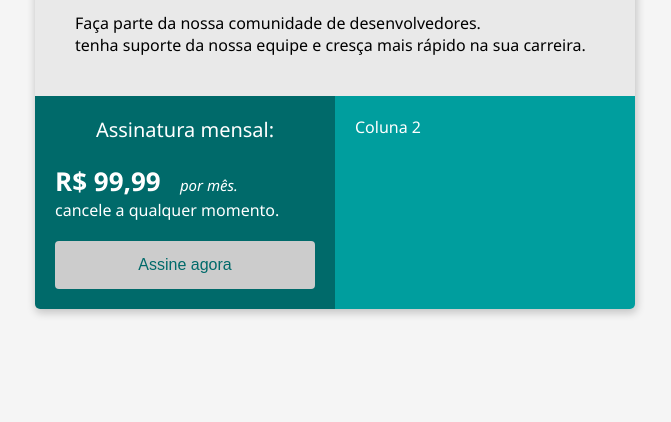
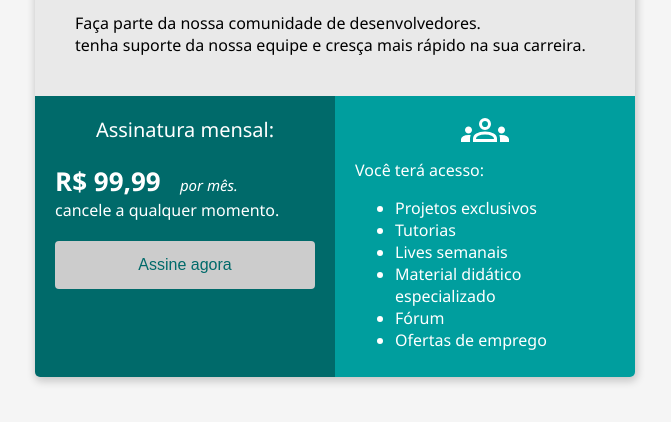
Before and after one commit to akanaul/bootcamp-devjr-mod2, a plain HTML site: page index.html in a window 1280 px wide. Shown: the part 138-560 px from the top of the page, without its empty margins (305-976 px from the left). Drawn offline with Linux system fonts and the light colour scheme.

Commit message:
closes #5 - tags ul e li e adicionando imagem

```diff
--- a/index.html
+++ b/index.html
@@ -58,7 +58,7 @@
         .col-2{
             background-color: #009E9E;
             width: 50%;
-            padding: 20px;
+            padding: 10px 20px;
             color: #FFF;
         }
         .subscription-title{
@@ -95,6 +95,9 @@
         .button:hover{
             background-color: #E9E9E9;
         }
+        .image-group{
+            text-align: center;
+        }
     </style>
 
 <body>
@@ -129,7 +132,26 @@
                 <button class="button">Assine agora</button>
             </div>
             <div class="col-2">
-                Coluna 2
+
+                <div class="image-group">
+
+                    <object  data="groups_FILL0_wght400_GRAD0_opsz48.svg" type="image/svg+xml"></object>
+
+                </div>
+
+
+
+                <div>
+                    Você terá acesso:
+                </div>
+                <ul>
+                    <li>Projetos exclusivos</li>
+                    <li>Tutorias</li>
+                    <li>Lives semanais</li>
+                    <li>Material didático especializado</li>
+                    <li>Fórum</li>
+                    <li>Ofertas de emprego</li>
+                </ul>
             </div>
         </div>
     </div>
```
Also changed, not shown: groups_FILL0_wght400_GRAD0_opsz48.svg (added).
